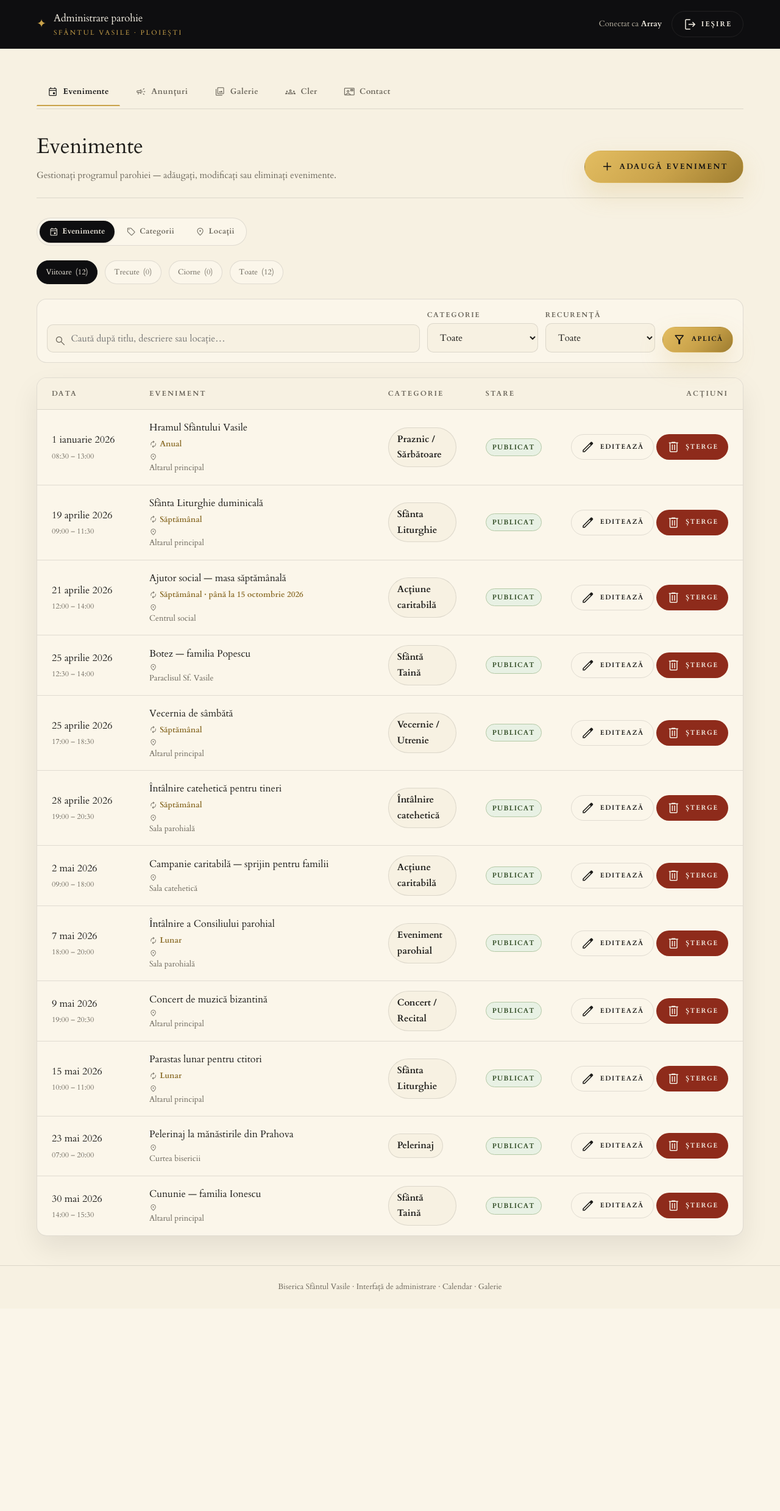
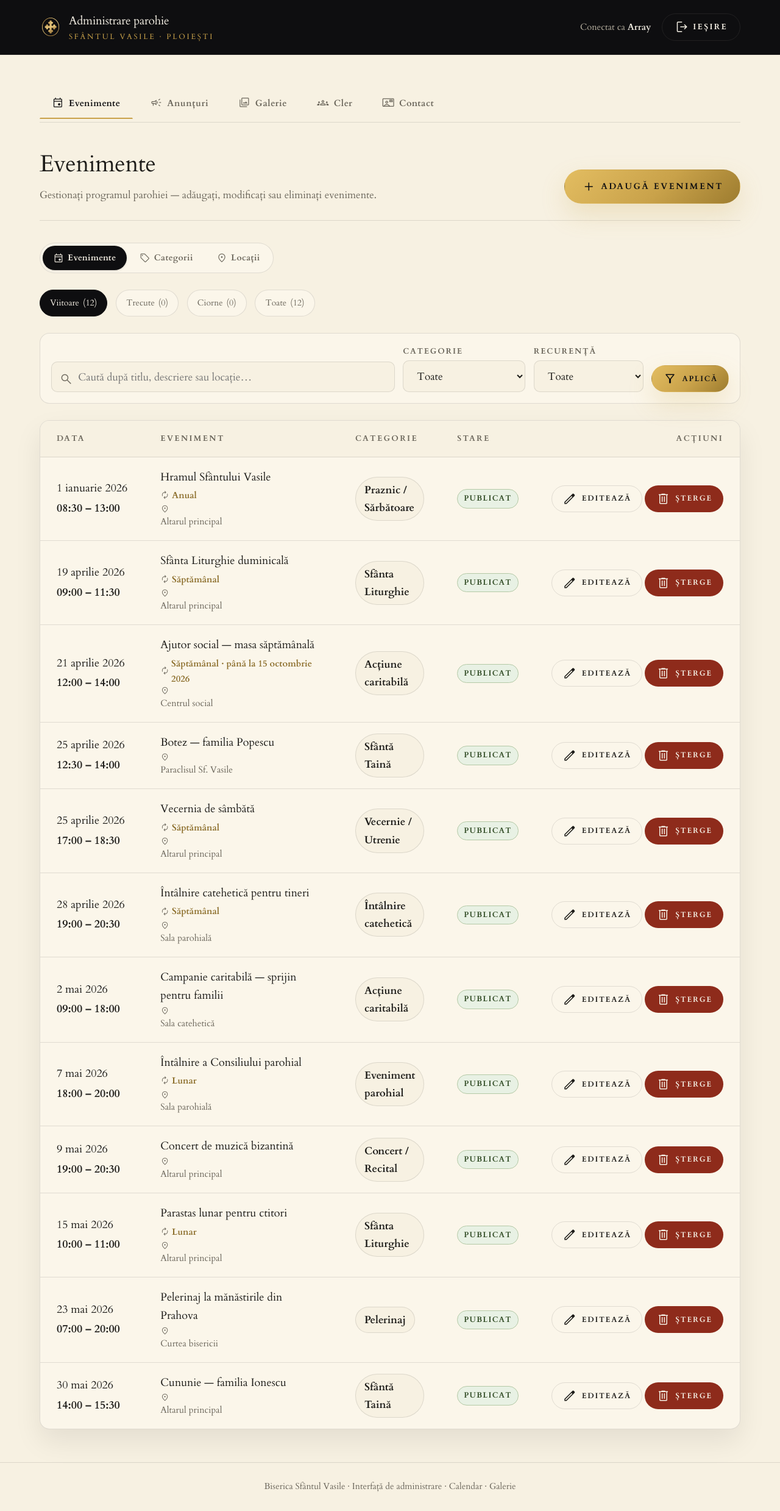
Before and after one commit to andreinita21/websitebiserica, a PHP site: page /admin/index.php in a window 1280 px wide. Shown: the whole page at 61% size. Before the commit the page ends 2118 px from the top, so only its background shows below. Run offline with PHP 8.4, Linux system fonts and the light colour scheme; the visitor is signed in with stand-in values (Sample User, id 1); data comes from the database, SQL or seed files in the repository; both versions use the stored data as it was after the commit.

Commit message:
Swap admin brand glyph for logo image; simplify announcements layout
Co-Authored-By: Claude Opus 4.7 (1M context) <noreply@anthropic.com>

```diff
--- a/admin/_layout.php
+++ b/admin/_layout.php
@@ -54,7 +54,7 @@ function bsv_admin_header(string $title, string $subtitle = '', ?string $actions
     <header class="admin-header">
       <div class="admin-header__inner">
         <a href="index.php" class="admin-brand">
-          <span class="admin-brand__mark" aria-hidden="true">✦</span>
+          <img class="admin-brand__mark" src="../assets/img/LOGO.png" alt="" aria-hidden="true">
           <span>
             <span class="admin-brand__name">Administrare parohie</span>
             <span class="admin-brand__sub">Sfântul Vasile · Ploiești</span>
--- a/admin/login.php
+++ b/admin/login.php
@@ -48,7 +48,7 @@ $csrf = bsv_csrf_token();
   <main class="login-screen">
     <form class="login-card" method="post" action="login.php" autocomplete="off" novalidate>
       <div class="login-brand">
-        <span class="login-brand__mark" aria-hidden="true">✦</span>
+        <img class="login-brand__mark" src="../assets/img/LOGO.png" alt="" aria-hidden="true">
         <span class="login-brand__name">Administrare parohie</span>
         <span class="login-brand__sub">Sfântul Vasile · Ploiești</span>
       </div>
--- a/assets/css/admin.css
+++ b/assets/css/admin.css
@@ -3,6 +3,12 @@
    Styling for /admin/*.php.  Reuses the global tokens
    defined in main.css.
    ===================================================== */
+
+
+/* Scale the rem base up so every text element in the admin reads larger
+   without having to tweak every individual rule. Admin.css is only loaded
+   from /admin pages, so this does not affect the public site. */
+html { font-size: 18px; }
 
 
 /* -----------------------------------------------------
@@ -43,8 +49,10 @@ body.admin {
 }
 
 .admin-brand__mark {
-  color: var(--c-gold);
-  font-size: 1.2rem;
+  width: 36px;
+  height: 36px;
+  object-fit: contain;
+  flex-shrink: 0;
 }
 
 .admin-brand__name {
@@ -697,8 +705,9 @@ body.admin {
 
 .events-table .date-cell span {
   display: block;
-  font-size: 0.76rem;
-  color: var(--c-ink-muted);
+  font-size: 1rem;
+  font-weight: 600;
+  color: var(--c-ink-text);
   margin-top: 2px;
 }
 
@@ -811,10 +820,11 @@ body.admin {
 }
 
 .login-card .login-brand__mark {
-  font-size: 2rem;
-  color: var(--c-gold);
   display: block;
-  margin-bottom: var(--s-3);
+  width: 72px;
+  height: 72px;
+  object-fit: contain;
+  margin: 0 auto var(--s-3);
 }
 
 .login-card .login-brand__name {
@@ -885,6 +895,19 @@ body.admin {
     padding: 6px var(--s-5);
   }
   .events-table .col-actions { text-align: left; padding-top: var(--s-3); }
+  .events-table .col-date { width: auto; white-space: normal; }
+  .events-table .date-cell {
+    display: flex;
+    flex-wrap: nowrap;
+    align-items: baseline;
+    gap: 8px;
+    white-space: nowrap;
+  }
+  .events-table .date-cell strong,
+  .events-table .date-cell span {
+    display: inline;
+    margin: 0;
+  }
   .form-actions { flex-direction: column-reverse; align-items: stretch; }
   .form-actions .adm-btn { width: 100%; justify-content: center; }
 }
--- a/assets/css/main.css
+++ b/assets/css/main.css
@@ -830,6 +830,15 @@ address { font-style: normal; }
 /* -----------------------------------------------------
    12. ANNOUNCEMENTS
    ----------------------------------------------------- */
+.announcements-list {
+  max-width: 960px;
+  margin-inline: auto;
+  padding: var(--s-4) clamp(var(--s-5), 4vw, var(--s-8));
+  background: rgba(255, 255, 255, 0.02);
+  border: 1px solid var(--c-line-snow);
+  border-radius: var(--r-md);
+}
+
 .announcement {
   display: grid;
   grid-template-columns: auto 1fr;
```
Also changed, not shown: index.html (+6 -13 lines), data/events.db.
